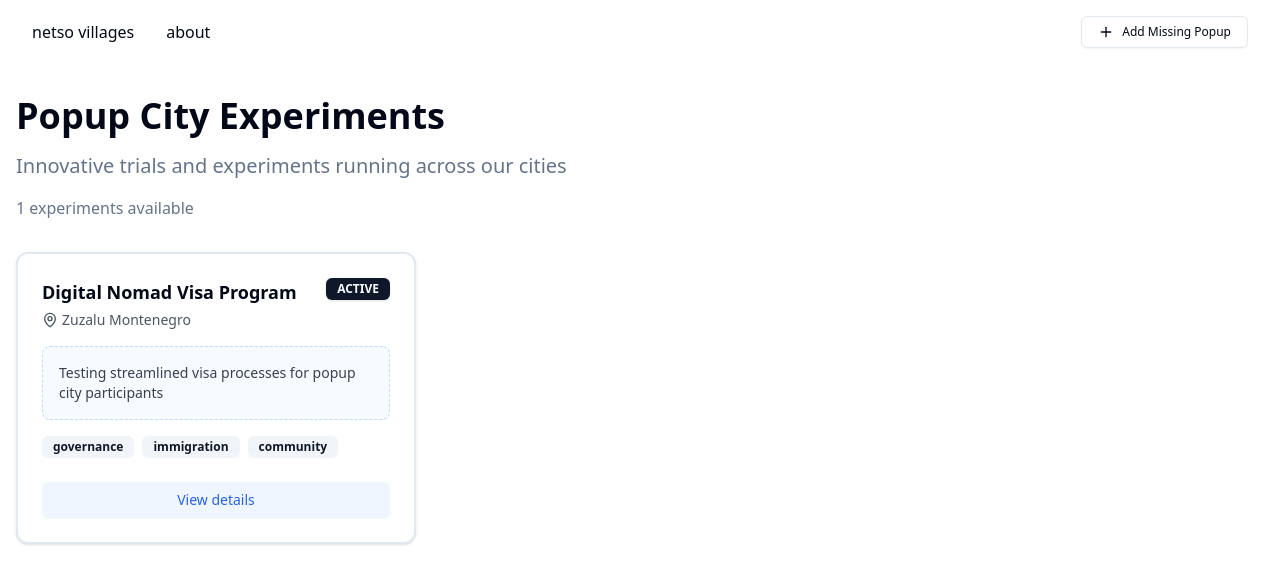
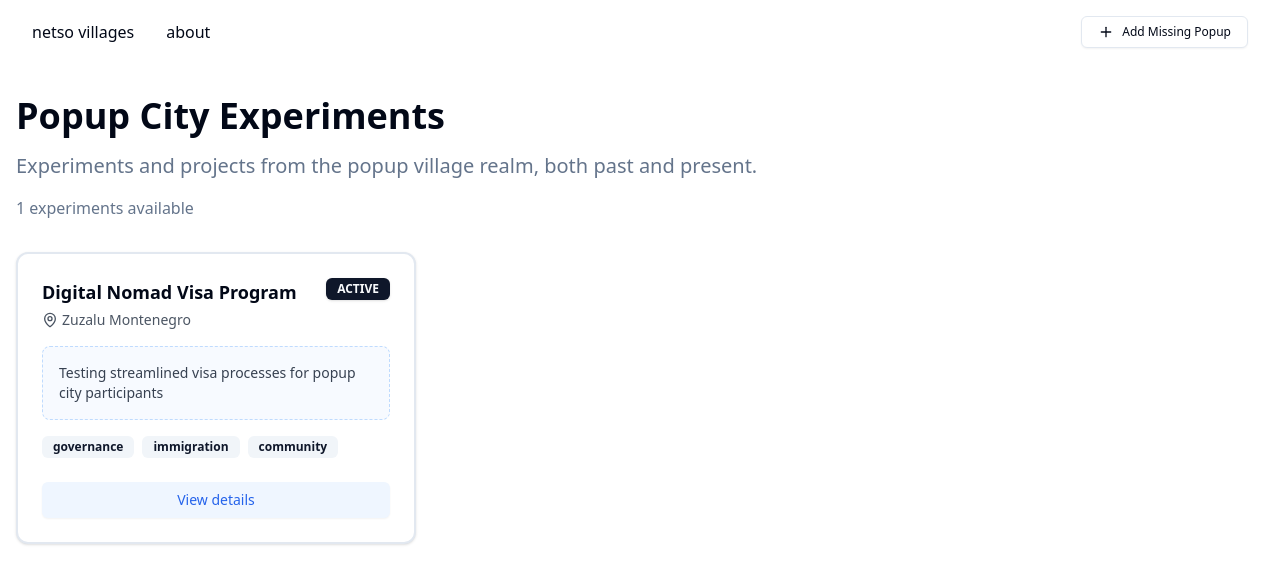
Before and after one commit to tropicalchancer/netsos, a Next.js app: page /experiments in a window 1280 px wide. Shown: the top 584 px of the page. Built offline with nearby package versions, Linux system fonts and the light colour scheme.

Commit message:
edit text on benefits and experiments pages

```diff
--- a/app/benefits/page.tsx
+++ b/app/benefits/page.tsx
@@ -10,9 +10,9 @@ export default function BenefitsPage() {
       <div className="container mx-auto px-4 py-8 space-y-8">
         {/* Hero Section */}
         <div className="space-y-4">
-          <h1 className="text-4xl font-bold">Member Benefits</h1>
+          <h1 className="text-4xl font-bold">Benefits</h1>
           <p className="text-xl text-muted-foreground">
-            Exclusive perks and benefits for popup city residents
+            Perks and benefits for popup village residents
           </p>
           <p className="text-muted-foreground">{benefits.length} benefits available</p>
         </div>
--- a/app/experiments/page.tsx
+++ b/app/experiments/page.tsx
@@ -10,7 +10,7 @@ export default function ExperimentsPage() {
       <div className="space-y-4">
         <h1 className="text-4xl font-bold">Popup City Experiments</h1>
         <p className="text-xl text-muted-foreground">
-          Innovative trials and experiments running across our cities
+          Experiments and projects from the popup village realm, both past and present.
         </p>
         <p className="text-muted-foreground">{experiments.length} experiments available</p>
       </div>
```
